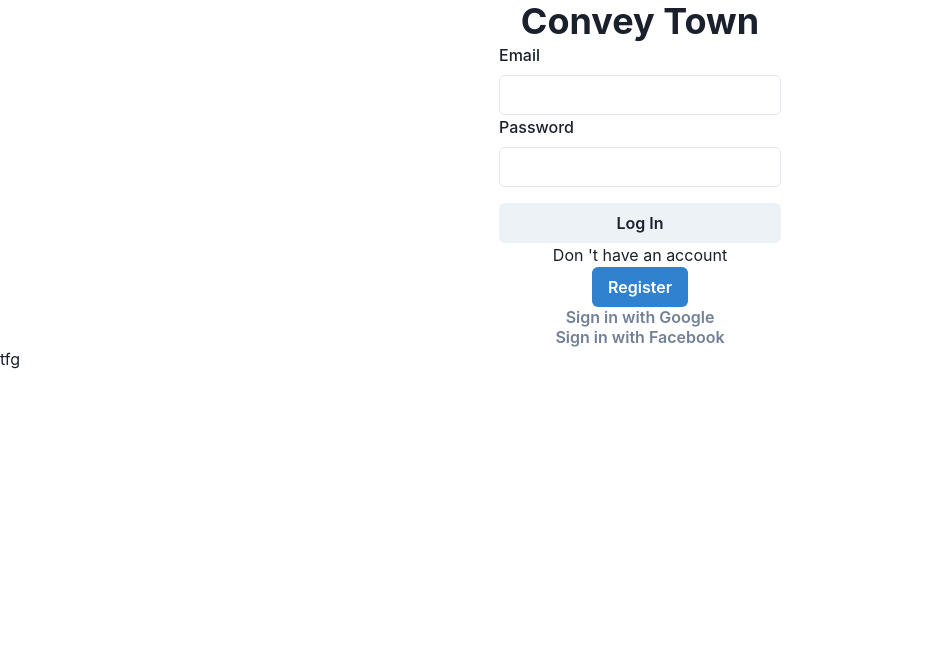
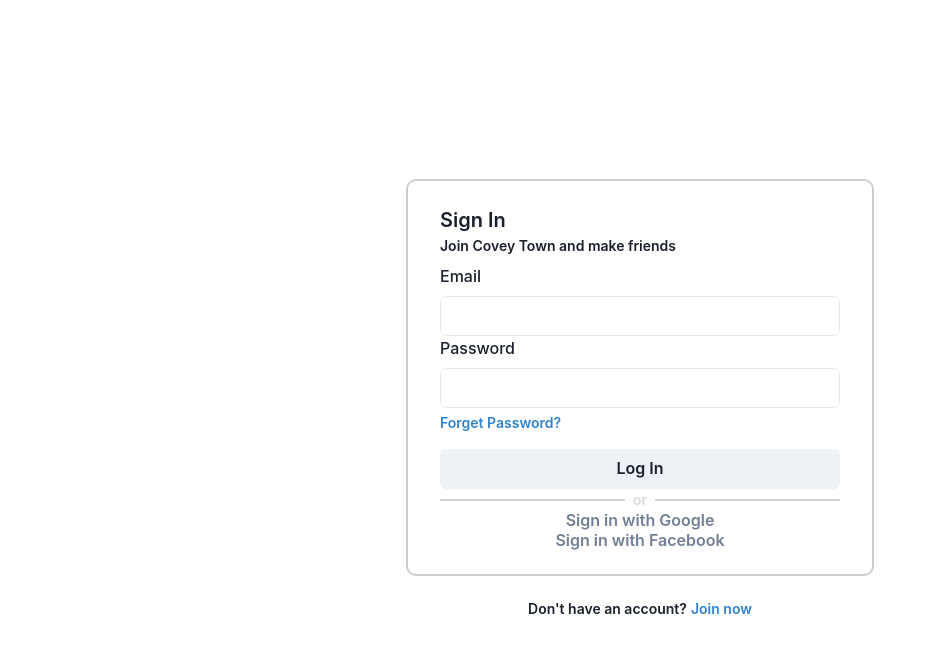
Before and after one commit to neu-cs4530-s22/team-project-6l, a React (Create React App) app in the folder frontend/: page / in a window 1280 px wide. Shown: the top 652 px of the page, without its empty margins (0-937 px from the left). Built offline with nearby package versions, Linux system fonts and the light colour scheme; no server answers; what urql would draw is missing.

Commit message:
update style for LoginForm and MainScreen

```diff
--- a/frontend/public/index.html
+++ b/frontend/public/index.html
@@ -9,6 +9,12 @@
       name="description"
       content="A very cool video chat app"
     />
+    <style>
+      html, body, #root, #root>div {
+        height: 100%;
+        margin: 0;
+      }
+    </style>
     <link rel="apple-touch-icon" href="%PUBLIC_URL%/logo192.png" />
     <!--
       manifest.json provides metadata used when your web app is installed on a
--- a/frontend/src/App.tsx
+++ b/frontend/src/App.tsx
@@ -335,7 +335,7 @@ export default function AppStateWrapper(): JSX.Element {
         <MuiThemeProvider theme={theme}>
           <Switch>
             <Route exact path="/">
-              <MainScreen />tfg
+              <MainScreen />
             </Route>
             <Route path="/prejoinscreen">
               <AppStateProvider>
--- /dev/null
+++ b/frontend/src/components/UserAuthentication/DividerWithText.tsx
@@ -0,0 +1,39 @@
+import React from "react";
+import { makeStyles } from "@material-ui/core";
+
+const useStyles = makeStyles(theme => ({
+  container: {
+    display: "flex",
+    alignItems: "center"
+  },
+  border: {
+    borderBottom: "2px solid lightgray",
+    width: "100%"
+  },
+  content: {
+    paddingTop: theme.spacing(-0.5),
+    paddingBottom: theme.spacing(-0.5),
+    paddingRight: theme.spacing(1),
+    paddingLeft: theme.spacing(1),
+    fontWeight: 500,
+    fontSize: 14,
+    color: "lightgray"
+  }
+}));
+
+interface IDividerWithText {
+  children: React.ReactNode,
+}
+
+const DividerWithText = ({ children }: IDividerWithText) => {
+  const classes = useStyles();
+  return (
+    <div className={classes.container}>
+      <div className={classes.border} />
+      <span className={classes.content}>{children}</span>
+      <div className={classes.border} />
+    </div>
+  );
+};
+
+export default DividerWithText;
--- a/frontend/src/components/UserAuthentication/LoginForm.tsx
+++ b/frontend/src/components/UserAuthentication/LoginForm.tsx
@@ -1,12 +1,11 @@
 import React from 'react';
 import {
-  Flex,
   Box,
-  Heading,
   FormControl,
   FormLabel,
   Input,
   Button,
+  Text,
 } from '@chakra-ui/react';
 import { useHistory } from 'react-router-dom';
 import { signInWithEmailAndPassword } from 'firebase/auth';
@@ -37,15 +36,11 @@ export default function LoginForm() {
   }
 
   return (
-    <Flex width="full" align="center" justifyContent="center">
     <Box>
-        <Box textAlign="center">
-          <Heading>Convey Town</Heading>
-        </Box>
-        <Box textAlign="left">
+      <Box textAlign="left" w="400px">
         <FormControl>
           <FormLabel>Email</FormLabel>
-            <Input id="login-email" type="email" onChange={(event) => setEmail(event.target.value)} />
+          <Input id="login-email" type="email"  onChange={(event) => setEmail(event.target.value)} />
         </FormControl>
 
         <FormControl>
@@ -53,11 +48,12 @@ export default function LoginForm() {
           <Input id="login-password" type="password" onChange={(event) => setPassword(event.target.value)} />
         </FormControl>
 
+        <Text fontSize='sm' color="blue.500" fontWeight="semibold" marginTop="1">Forget Password?</Text>
+
         <Button width="full" mt={4} type="submit" onClick={e => onLoginClick(e)}>
           Log In
         </Button>
       </Box>
     </Box>
-    </Flex>
   );
 }
--- a/frontend/src/components/UserAuthentication/MainScreen.tsx
+++ b/frontend/src/components/UserAuthentication/MainScreen.tsx
@@ -1,8 +1,9 @@
 import React from 'react';
-import { Box, Button, Flex } from '@chakra-ui/react';
+import { Box, Text, Flex, Button } from '@chakra-ui/react';
 import { useHistory } from 'react-router-dom';
 import LoginForm from './LoginForm';
 import SSOForm from './SSOForm';
+import DividerWithText from './DividerWithText';
 
 export default function MainScreen(): JSX.Element {
   const history = useHistory();
@@ -13,17 +14,25 @@ export default function MainScreen(): JSX.Element {
   };
 
   return (
-    <div>
-      <LoginForm />
-      <Flex width="full" align="center" justifyContent="center">
-        <Box textAlign="center">
-          <div>{'Don \'t have an account'}</div>
-          <div>
-            <Button colorScheme='blue' onClick={onRegisterClick}>Register</Button>
-          </div>
-        </Box>
+    <div
+      style={{
+        display: "flex",
+        justifyContent: "center",
+        alignItems: "center",
+        flexDirection: "column",
+      }}
+    >
+      <Box maxW='lg' backgroundColor="white" borderRadius='lg' paddingTop="6" paddingBottom="6" paddingLeft="8" paddingRight="8" shadow="0 0 0 2px rgba(0, 0, 0, 0.2)">
+        <Text fontSize='xl' fontWeight="semibold">Sign In</Text>
+        <Text fontSize='sm' fontWeight="semibold" marginBottom="2">Join Covey Town and make friends</Text>
+        <LoginForm />
+        <DividerWithText>or</DividerWithText>
+        <SSOForm />
+      </Box>
+      <Flex width="full" justifyContent="center" align="center" paddingTop="6">
+        <Text fontSize='sm' fontWeight="semibold">{'Don\'t have an account? '}</Text>
+        <Button fontSize='sm' marginLeft='1' color="blue.500" fontWeight="semibold" variant="link" onClick={e => onRegisterClick(e)}>Join now</Button>
       </Flex>
-      <SSOForm />
     </div>
   )
 }
--- a/frontend/src/components/UserAuthentication/SSOForm.tsx
+++ b/frontend/src/components/UserAuthentication/SSOForm.tsx
@@ -31,17 +31,13 @@ export default function SSOForm() {
   }
 
   return (
-    <div>
-      <Flex width="full" align="center" justifyContent="center">
+      <Flex width="full" align="center" justifyContent="center" flexDirection="column">
         <Button variantColor="teal" variant="link" onClick={() => provdierSignIn('Google')}>
           Sign in with Google
         </Button>
-      </Flex>
-      <Flex width="full" align="center" justifyContent="center">
         <Button variantColor="teal" variant="link" onClick={() => provdierSignIn('Facebook')}>
           Sign in with Facebook
         </Button>
       </Flex>
-    </div>
   )
 }
```
Lines whose indentation alone changed are shown as unchanged.
